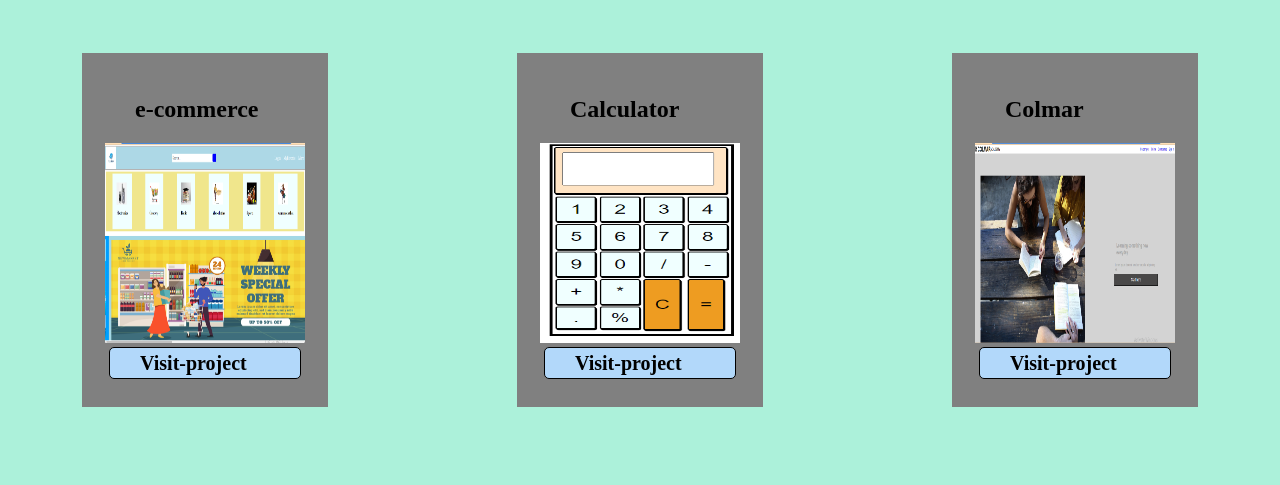
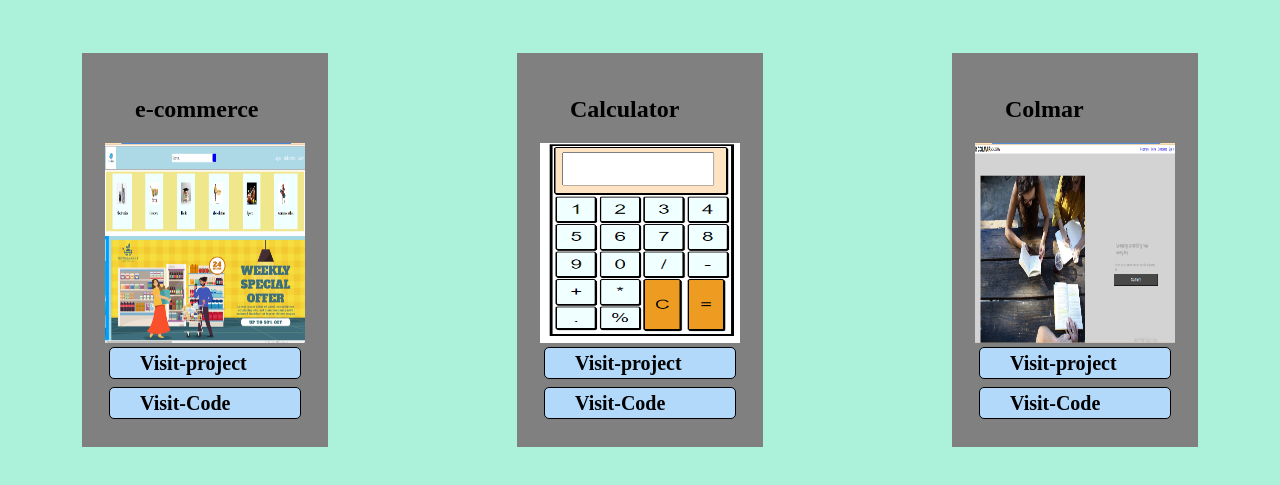
Before and after one commit to MaheshM12/portpolio, a plain HTML site: page project.html in a window 1280 px wide. Shown: the part 79-564 px from the top of the page. Drawn offline with Linux system fonts and the light colour scheme.

Commit message:
new update

```diff
--- a/project.html
+++ b/project.html
@@ -46,6 +46,10 @@
     align-content: center;
     align-items: center;
 }
+.item1 a:hover{
+  background-color: rgb(241, 190, 94);
+ transition: 1s;
+}
     </style>
 </head>
 <body>
@@ -55,16 +59,19 @@
         <h2>e-commerce</h2>
         <img src="./resources/ecommerce.png" alt="e-commerce">
         <a href="https://maheshm12.github.io/e-commerce_project/">Visit-project</a>
+        <a href="https://github.com/MaheshM12/e-commerce_project">Visit-Code</a>
        </div>
        <div class="item1">
         <h2>Calculator</h2>
         <img src="./resources/calculator.png" alt="calculator">
         <a href="https://maheshm12.github.io/calculator_assignment/">Visit-project</a>
+        <a href="https://github.com/MaheshM12/calculator_assignment">Visit-Code</a>
        </div>
        <div class="item1">
         <h2>Colmar</h2>
         <img src="./resources/colmar.png" alt="colmar">
         <a href="https://maheshm12.github.io/colmar_project/">Visit-project</a>
+        <a href="https://github.com/MaheshM12/colmar_project">Visit-Code</a>
        </div>
     </div>
 </body>
```
Also changed, not shown: index.html (+1 -1 lines).
